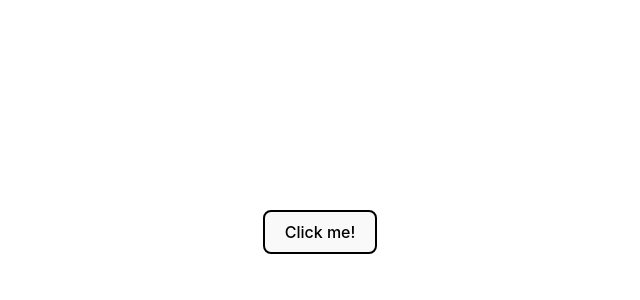
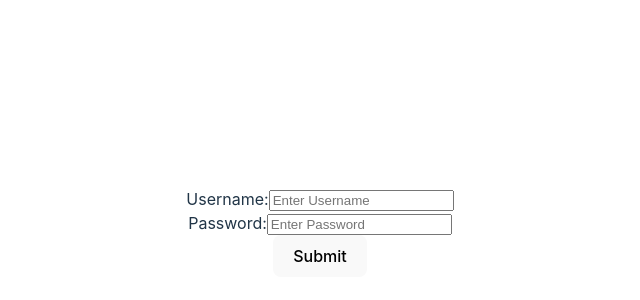
Before and after one commit to SaagarSuresh/react-components, a React (Vite) app: page / in a window 1280 px wide. Shown: the part 168-468 px from the top of the page, without its empty margins (320-960 px from the left). Built offline with nearby package versions, Linux system fonts and the light colour scheme.

Commit message:
Created Basic Form Component

```diff
--- a/src/App.jsx
+++ b/src/App.jsx
@@ -1,4 +1,5 @@
 import './App.css'
+import BasicForm from './components/BasicForm/BasicForm'
 import GreetingMessage from './components/GreetingMessage/GreetingMessage'
 import ListDisplay from './components/ListDisplay/ListDisplay'
 import SimpleCounter from './components/SimpleCounter/SimpleCounter'
@@ -13,8 +14,9 @@
         {/* <SimpleCounter/> */}
         {/* <ToggleButton /> */}
         {/* <GreetingMessage /> */}
-        <ListDisplay />
+        {/* <ListDisplay /> */}
         {/* <MyComponent /> */}
+        <BasicForm />
     </>
   )
 }
--- /dev/null
+++ b/src/components/BasicForm/BasicForm.jsx
@@ -0,0 +1,56 @@
+import React, { useState } from "react";
+
+const BasicForm = () => {
+
+    const [formData, setFormData] = useState({
+        username: '',
+        password: ''
+    });
+
+    const handleChange = (e) => {
+        const {name, value} = e.target;
+        setFormData({
+            ...formData,
+            [name]: value,
+        });
+    };
+
+    const handleSubmit = (e) => {
+        e.preventDefault();
+        setFormData({
+            username: '',
+            password: ''
+        })
+        console.log('Form submitted:', formData);
+    };
+
+    return (
+        <form onSubmit={handleSubmit}>
+            <label>
+                Username:
+                <input
+                    type="text"
+                    name="username"
+                    value={formData.username}
+                    onChange={handleChange}
+                    placeholder="Enter Username"
+                />
+            </label>
+            <br />
+            <label>
+                Password:
+                <input
+                    type="password"
+                    name="password"
+                    value={formData.password}
+                    onChange={handleChange}
+                    placeholder="Enter Password"
+                />
+            </label>
+            <br />
+            <button type="submit">Submit</button>
+        </form>
+    )
+}
+
+export default BasicForm;
```
